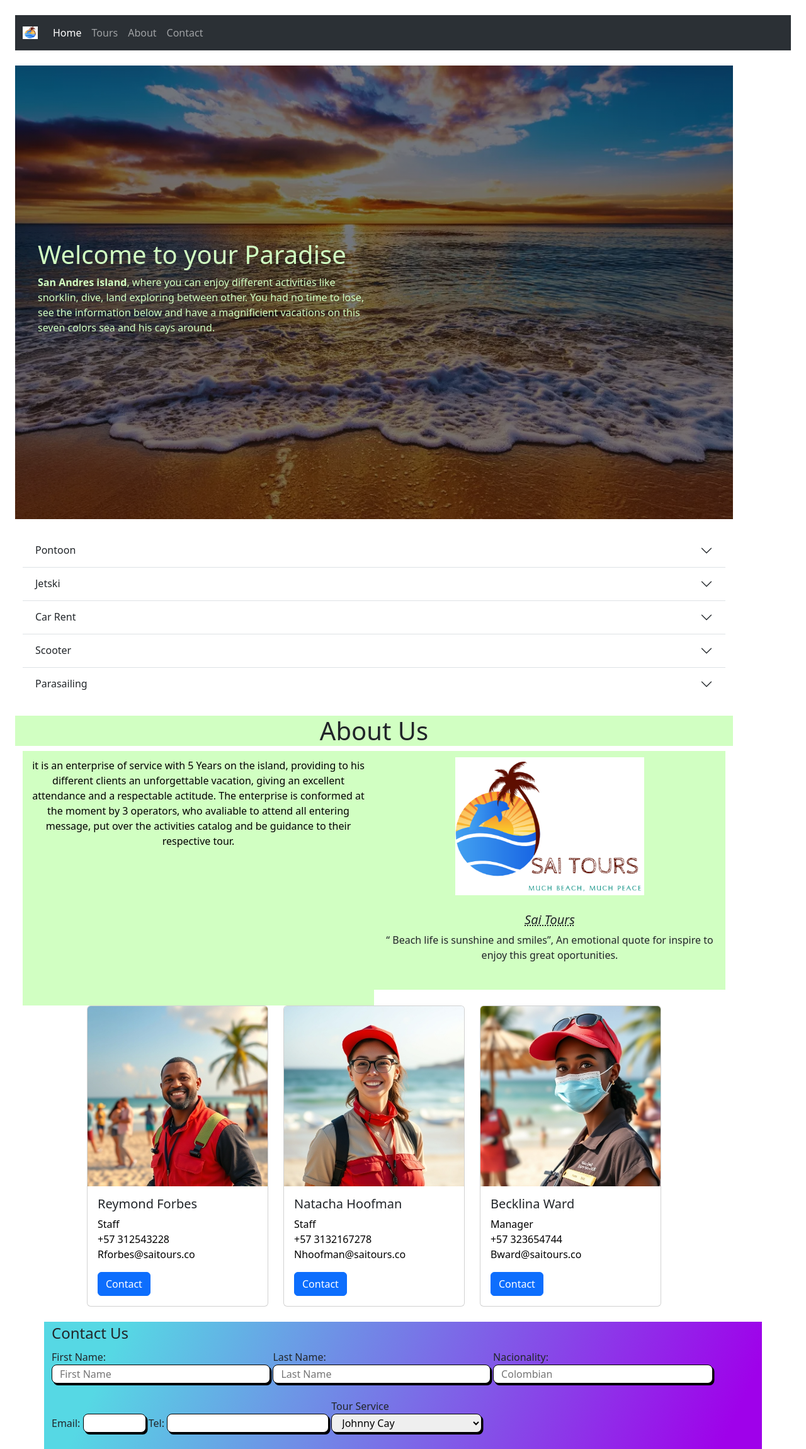
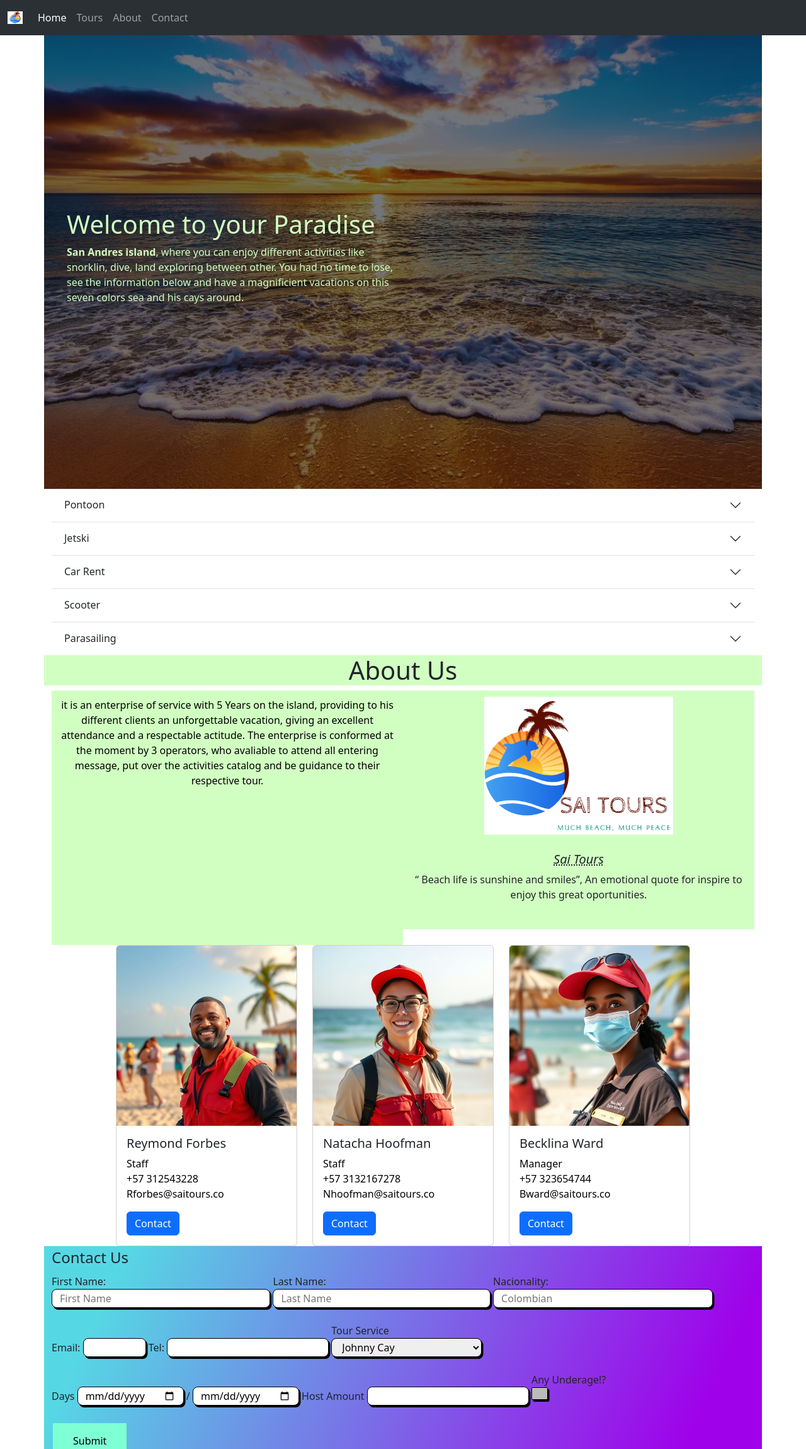
Before and after one commit to DarkedKing/UTB_Final_Project, a Flask app: page / in a window 1280 px wide. Shown: the top 2300 px of the page at 63% size. Run offline with Flask 3, Linux system fonts and the light colour scheme.

Commit message:
Changes on tours Section

```diff
--- a/Templates/index.html
+++ b/Templates/index.html
@@ -13,7 +13,7 @@
 <body>
 
     <header id="intro">
-        <nav class="navbar navbar-expand-lg bg-body-tertiary m-4" data-bs-theme="dark">
+        <nav class="navbar navbar-expand-lg bg-body-tertiary" data-bs-theme="dark">
             <div class="container-fluid">
                 <button class="navbar-toggler" type="button" data-bs-toggle="collapse"
                     data-bs-target="#navbarTogglerDemo01" aria-controls="navbarTogglerDemo01" aria-expanded="false"
@@ -42,7 +42,7 @@
     </header>
 
 
-    <section id="mainInfo" class="container m-4">
+    <section id="mainInfo" class="container">
         <main class="m-4" id="mainInformation">
             <h1 class="margin_full">Welcome to your Paradise</h1>
             <p class="margin_full">
@@ -54,7 +54,7 @@
     </section>
 
 
-    <section id="tourSection" class="container m-4">
+    <section id="tourSection" class="container">
         <div class="accordion accordion-flush" id="accordionFlushExample">
             <div class="accordion-item">
                 <h2 class="accordion-header">
@@ -163,7 +163,7 @@
     </section>
 
 
-    <section id="aboutSection" class="container m-4">
+    <section id="aboutSection" class="container">
         <h1>About Us</h1>
         <div class="container" id="pad_down">
             <p>
@@ -189,7 +189,7 @@
     </section>
 
 
-    <section id="contactSection" class="container m-4 d-flex justify-content-center">
+    <section id="contactSection" class="container d-flex justify-content-center">
         <div class="row">
             <div class="col-sm-4 mb-4 mb-sm-0">
                 <div class="card" style="width: 18rem;">
--- a/static/CSS/style.css
+++ b/static/CSS/style.css
@@ -77,10 +77,6 @@ p {
     background-position: center center;
 }
 
-#mainInformation {
-
-}
-
 
 #mainInfo .margin_full {
     color: #d1ffc2;
@@ -96,9 +92,14 @@ p {
     text-align: center;
 }
 
+#aboutSection > h1 {
+    text-align: center;
+}
+
 #aboutSection p {
-    align-self: center;
-    justify-self: center;
+    display: flex;
+    align-content: center;
+    justify-content: center;
     color: black;
     padding-top: 10px;
 }
```
